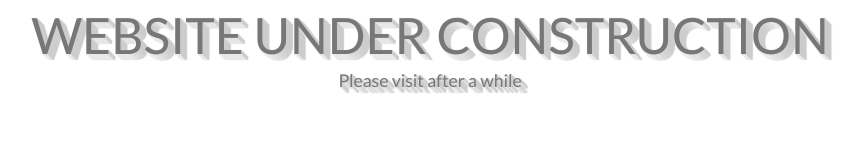
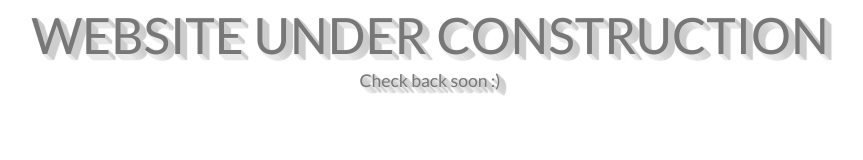
Before and after one commit to Emallates/emallates.github.io, a plain HTML site: page index.html in a window 1280 px wide. Shown: the part 136-296 px from the top of the page, without its empty margins (210-1073 px from the left). Drawn offline with nearby package versions, Linux system fonts and the light colour scheme.

Commit message:
Update index.html

```diff
--- a/index.html
+++ b/index.html
@@ -30,7 +30,7 @@
         <div class="col-md-10 main-title">
           <h1>Emallates</h1>
           <h2>Website under construction</h2>
-          <h3>Please visit after a while</h3>
+          <h3>Check back soon :)</h3>
         </div>
       </div>
       <div class="row align-items-center">
```
